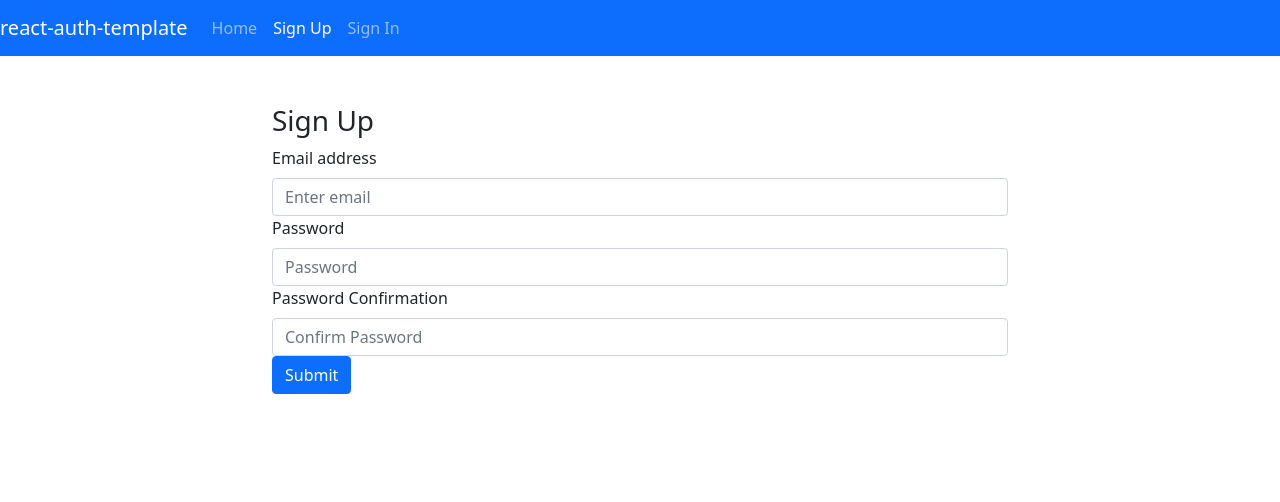
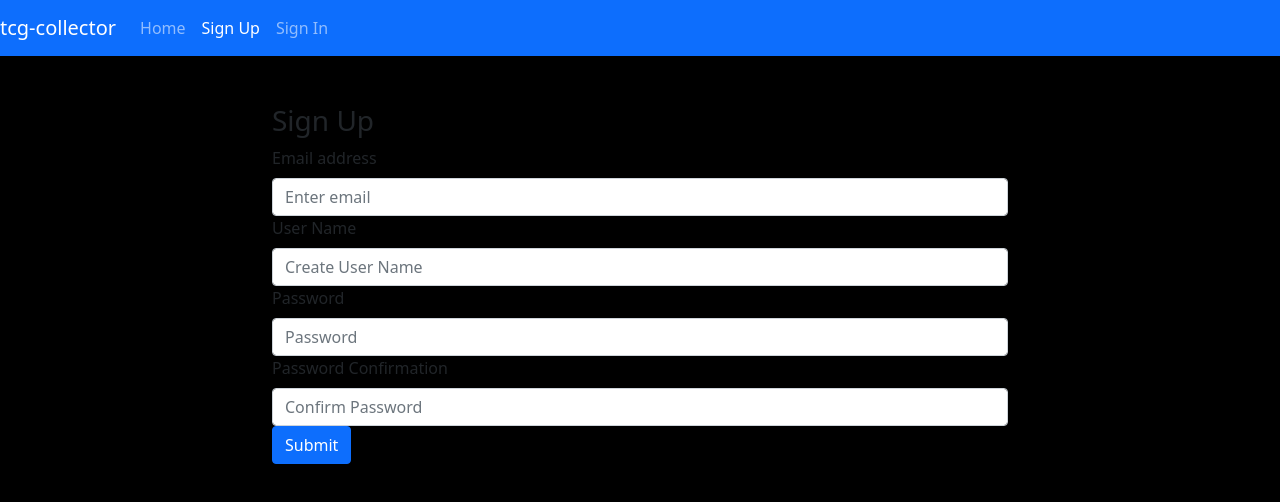
Before and after one commit to BillRobinson0215/TCG-Collector, a React (Create React App) app: page /sign-up in a window 1280 px wide. Shown: the top 502 px of the page. Built offline with nearby package versions, Linux system fonts and the light colour scheme.

Commit message:
Second Commit
Created functionality for adding userNames to accounts
changed the sign in route to take user names to sign in instead of email
added collections route to authorized routes

```diff
--- a/package.json
+++ b/package.json
@@ -1,6 +1,6 @@
 {
-  "homepage": "http://<git-name>.github.io/<repo-name>",
-  "name": "react-auth-template",
+  "homepage": "http://billrobinson0215.github.io/tcg-collector",
+  "name": "tcg-collector",
   "version": "0.1.0",
   "private": true,
   "dependencies": {
--- a/src/api/auth.js
+++ b/src/api/auth.js
@@ -8,6 +8,7 @@ export const signUp = (credentials) => {
     data: {
       credentials: {
         email: credentials.email,
+        userName: credentials.userName,
         password: credentials.password,
         password_confirmation: credentials.passwordConfirmation
       }
@@ -21,7 +22,7 @@ export const signIn = (credentials) => {
     method: 'POST',
     data: {
       credentials: {
-        email: credentials.email,
+        userName: credentials.userName,
         password: credentials.password
       }
     }
--- a/src/components/Header/Header.js
+++ b/src/components/Header/Header.js
@@ -5,8 +5,11 @@ import { Link, NavLink } from 'react-router-dom'
 
 const authenticatedOptions = (
   <Fragment>
-    <NavLink to='/change-password' className='nav-link'>Change Password</NavLink>
-    <NavLink to='/sign-out' className='nav-link'>Sign Out</NavLink>
+    <NavLink to='/collections' className='nav-link'>Collections</NavLink>
+    <div >
+      <NavLink to='/change-password' className='nav-link'>Change Password</NavLink>
+      <NavLink to='/sign-out' className='nav-link'>Sign Out</NavLink>
+    </div>
   </Fragment>
 )
 
@@ -26,13 +29,13 @@ const alwaysOptions = (
 const Header = ({ user }) => (
   <Navbar bg='primary' variant='dark' expand='md'>
     <Navbar.Brand>
-      <Link to='/' style={{ color: '#FFF', textDecoration: 'none' }}>react-auth-template</Link>
+      <Link to='/' style={{ color: '#FFF', textDecoration: 'none' }}>tcg-collector</Link>
     </Navbar.Brand>
     <Navbar.Toggle aria-controls='basic-navbar-nav' />
     <Navbar.Collapse id='basic-navbar-nav'>
       <Nav className='ml-auto'>
         {user && (
-          <span className='navbar-text mr-2'>Welcome, {user.email}</span>
+          <span className='navbar-text mr-2'>Welcome, {user.userName}</span>
         )}
         {alwaysOptions}
         {user ? authenticatedOptions : unauthenticatedOptions}
--- a/src/components/auth/SignIn.js
+++ b/src/components/auth/SignIn.js
@@ -12,7 +12,7 @@ class SignIn extends Component {
     super(props)
 
     this.state = {
-      email: '',
+      userName: '',
       password: ''
     }
   }
@@ -38,7 +38,7 @@ onSignIn = (event) => {
     )
     .then(() => history.push('/'))
     .catch((error) => {
-      this.setState({ email: '', password: '' })
+      this.setState({ userName: '', password: '' })
       msgAlert({
         heading: 'Sign In Failed with error: ' + error.message,
         message: signInFailure,
@@ -48,21 +48,21 @@ onSignIn = (event) => {
 }
 
 render () {
-  const { email, password } = this.state
+  const { userName, password } = this.state
 
   return (
     <div className='row'>
       <div className='col-sm-10 col-md-8 mx-auto mt-5'>
         <h3>Sign In</h3>
         <Form onSubmit={this.onSignIn}>
-          <Form.Group controlId='email'>
-            <Form.Label>Email address</Form.Label>
+          <Form.Group controlId='userName'>
+            <Form.Label>User Name</Form.Label>
             <Form.Control
               required
-              type='email'
-              name='email'
-              value={email}
-              placeholder='Enter email'
+              type='userName'
+              name='userName'
+              value={userName}
+              placeholder='Enter User Name'
               onChange={this.handleChange}
             />
           </Form.Group>
--- a/src/components/auth/SignUp.js
+++ b/src/components/auth/SignUp.js
@@ -13,6 +13,7 @@ class SignUp extends Component {
 
     this.state = {
       email: '',
+      userName: '',
       password: '',
       passwordConfirmation: ''
     }
@@ -40,7 +41,7 @@ onSignUp = (event) => {
     )
     .then(() => history.push('/'))
     .catch((error) => {
-      this.setState({ email: '', password: '', passwordConfirmation: '' })
+      this.setState({ email: '', userName: '', password: '', passwordConfirmation: '' })
       msgAlert({
         heading: 'Sign Up Failed with error: ' + error.message,
         message: signUpFailure,
@@ -50,7 +51,7 @@ onSignUp = (event) => {
 }
 
 render () {
-  const { email, password, passwordConfirmation } = this.state
+  const { email, userName, password, passwordConfirmation } = this.state
 
   return (
     <div className='row'>
@@ -65,6 +66,17 @@ render () {
               name='email'
               value={email}
               placeholder='Enter email'
+              onChange={this.handleChange}
+            />
+          </Form.Group>
+          <Form.Group controlId='userName'>
+            <Form.Label>User Name</Form.Label>
+            <Form.Control
+              required
+              type='userName'
+              name='userName'
+              value={userName}
+              placeholder='Create User Name'
               onChange={this.handleChange}
             />
           </Form.Group>
--- a/src/index.scss
+++ b/src/index.scss
@@ -1 +1,5 @@
 @import '~bootstrap/scss/bootstrap';
+
+body {
+  background-color: black;
+}
```
Also changed, not shown: 2 other files (tests, documents, lock files or other folders).
